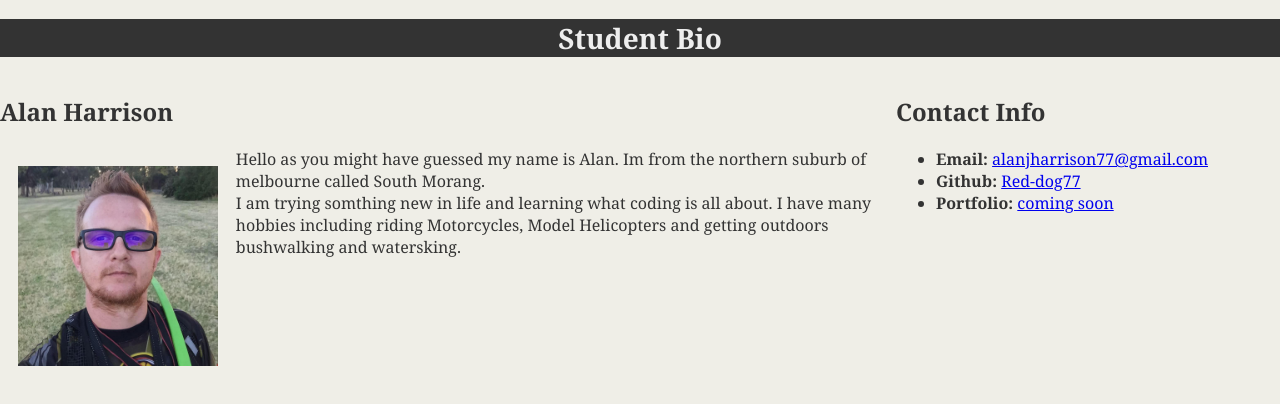
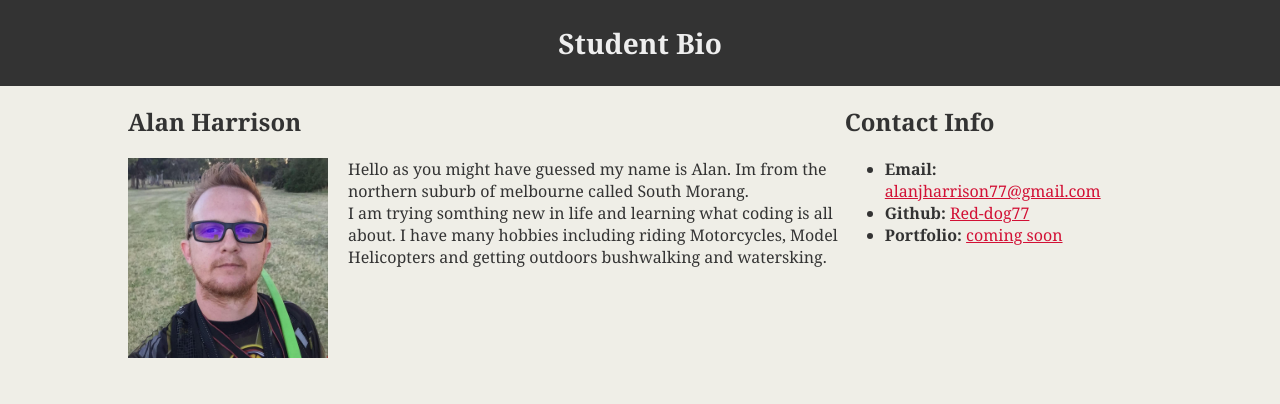
Before and after one commit to red-dog77/week1-day2-html-css, a plain HTML site: page Basic-student-bio-2.html in a window 1280 px wide. Drawn offline with Linux system fonts and the light colour scheme.

Commit message:
starting to style the html page

```diff
--- a/css/style.css
+++ b/css/style.css
@@ -1,23 +1,26 @@
-body {
-    margin: 0;
-    padding: 0;
-}
-
 body {
     background-color: #efeee7;
     font-family: Georgia, 'Times New Roman', Times, serif;
     color: #333333;
+    margin: 0%;
+    padding: 0%;
 
 }
 
+a {
+    color: #d21035;
+}
 header {
+    color: #efeee7;
     background-color: #333333;
     text-align: center;
+    padding-top: 5px;
+    padding-bottom: 5px;
 }
 
 h1 {
+    font-size: 28px;
     color: #eee;
-    font-size: 28px;
 }
 
 h2 {
@@ -25,6 +28,7 @@ h2 {
 }
 
 .container {
+    width: 1024px;
     margin: 0 auto;
 }
 
@@ -34,11 +38,16 @@ h2 {
 }
 #main-bio {
     width: 70%;
+
+}
+
+#contact-info {
+    width: 30%;
 }
 
 #bio-image {
     width: 200px;
     height: 200px;
-    margin: 2%;
+    padding-right: 20px;
 
 }
```
